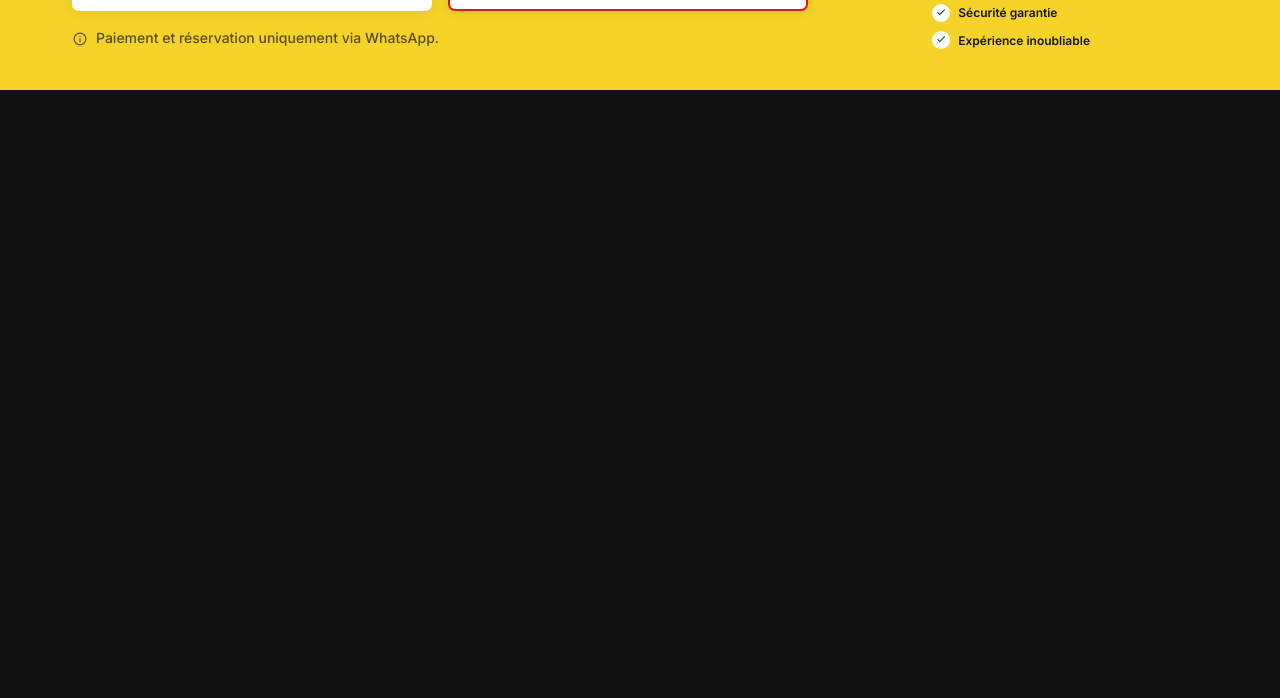
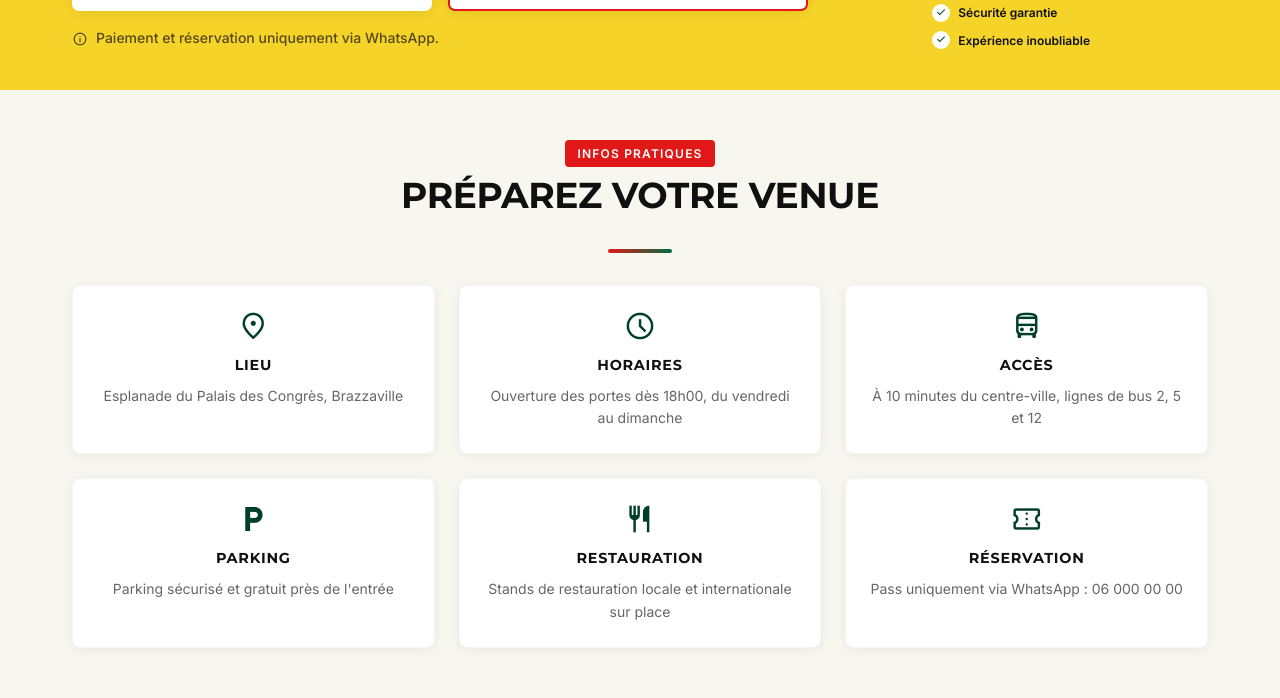
Before and after one commit to Flammeduciel/sape-et-lumiere, a plain HTML site: page index.html in a window 1280 px wide. Shown: the part 2854-3552 px from the top of the page. Before the commit the page ends 2944 px from the top, so only its background shows below. Drawn offline with nearby package versions, Linux system fonts and the light colour scheme.

Commit message:
FSEL-26 feat: informations pratiques (lieu, horaires, acces, parking, restauration, reservation)

```diff
--- a/assets/css/layout.css
+++ b/assets/css/layout.css
@@ -659,6 +659,62 @@
 
   .artist-modal-social {
     justify-content: flex-start;
+  }
+}
+
+/* ═══════════════════════════════════════
+   INFOS PRATIQUES
+   ═══════════════════════════════════════ */
+.infos-pratiques {
+  background: var(--festival-cream);
+}
+
+.pratique-grid {
+  display: grid;
+  grid-template-columns: 1fr;
+  gap: 1rem;
+}
+
+.pratique-card {
+  background: white;
+  border: 1px solid #f3f4f6;
+  border-radius: var(--radius-xl);
+  padding: 1.5rem;
+  text-align: center;
+  box-shadow: 0 2px 12px rgba(0, 0, 0, 0.06);
+  transition: box-shadow 0.3s, transform 0.3s;
+}
+
+.pratique-card:hover {
+  box-shadow: 0 6px 20px rgba(0, 0, 0, 0.1);
+  transform: translateY(-3px);
+}
+
+.pratique-icon {
+  color: var(--festival-green-dark);
+  font-size: 2rem;
+  margin-bottom: 0.75rem;
+}
+
+.pratique-label {
+  font-family: var(--font-headline);
+  font-size: 0.9rem;
+  text-transform: uppercase;
+  letter-spacing: 0.05em;
+  color: var(--festival-black);
+  margin-bottom: 0.5rem;
+}
+
+.pratique-text {
+  color: var(--festival-gray);
+  font-size: var(--fs-body-md);
+  line-height: 1.6;
+}
+
+@media (min-width: 768px) {
+  .pratique-grid {
+    grid-template-columns: repeat(3, 1fr);
+    gap: 1.5rem;
   }
 }
 
--- a/assets/js/app.js
+++ b/assets/js/app.js
@@ -118,6 +118,23 @@ document.addEventListener('DOMContentLoaded', () => {
       <div class="billetterie-feature">
         <span class="material-symbols-outlined billetterie-feature-icon">check</span>
         <span class="billetterie-feature-text">${f}</span>
+      </div>
+    `).join('');
+  }
+
+  /* ═══════════════════════════════════════
+     RENDER INFOS PRATIQUES
+     ═══════════════════════════════════════ */
+
+  function renderPratique() {
+    const grid = document.getElementById('pratique-grid');
+    if (!grid) return;
+
+    grid.innerHTML = FESTIVAL.pratique.items.map(item => `
+      <div class="pratique-card">
+        <span class="material-symbols-outlined pratique-icon">${item.icon}</span>
+        <h3 class="pratique-label">${item.label}</h3>
+        <p class="pratique-text">${item.text}</p>
       </div>
     `).join('');
   }
@@ -252,6 +269,7 @@ document.addEventListener('DOMContentLoaded', () => {
   renderProgramme();
   renderArtists();
   renderBilletterie();
+  renderPratique();
   initHeroButtons();
 
 });
--- a/assets/js/data.js
+++ b/assets/js/data.js
@@ -88,5 +88,18 @@ const FESTIVAL = {
       "Expérience inoubliable"
     ],
     whatsappMessage: (passName) => `Bonjour, je souhaite réserver un ${passName} pour le Festival Sape & Lumière. Merci !`
+  },
+
+  pratique: {
+    title: "INFORMATIONS PRATIQUES",
+    subtitle: "Préparez votre venue au festival",
+    items: [
+      { icon: "location_on", label: "Lieu", text: "Esplanade du Palais des Congrès, Brazzaville" },
+      { icon: "schedule", label: "Horaires", text: "Ouverture des portes dès 18h00, du vendredi au dimanche" },
+      { icon: "directions_bus", label: "Accès", text: "À 10 minutes du centre-ville, lignes de bus 2, 5 et 12" },
+      { icon: "local_parking", label: "Parking", text: "Parking sécurisé et gratuit près de l'entrée" },
+      { icon: "restaurant", label: "Restauration", text: "Stands de restauration locale et internationale sur place" },
+      { icon: "confirmation_number", label: "Réservation", text: "Pass uniquement via WhatsApp : 06 000 00 00" }
+    ]
   }
 };
--- a/index.html
+++ b/index.html
@@ -120,6 +120,18 @@
   </div>
 </section>
 
+<!-- ═══════════════ INFOS PRATIQUES ═══════════════ -->
+<section class="section infos-pratiques" id="infos-pratiques">
+  <div class="container">
+    <div class="section-header">
+      <span class="badge badge-red">INFOS PRATIQUES</span>
+      <h2 class="section-title">PRÉPAREZ VOTRE VENUE</h2>
+      <div class="section-divider"></div>
+    </div>
+    <div class="pratique-grid" id="pratique-grid"></div>
+  </div>
+</section>
+
 <!-- ═══════════════ ARTIST MODAL ═══════════════ -->
 <div class="artist-modal-overlay" id="artist-modal-overlay"></div>
 <div class="artist-modal" id="artist-modal" role="dialog" aria-modal="true" aria-labelledby="artist-modal-title">
```
